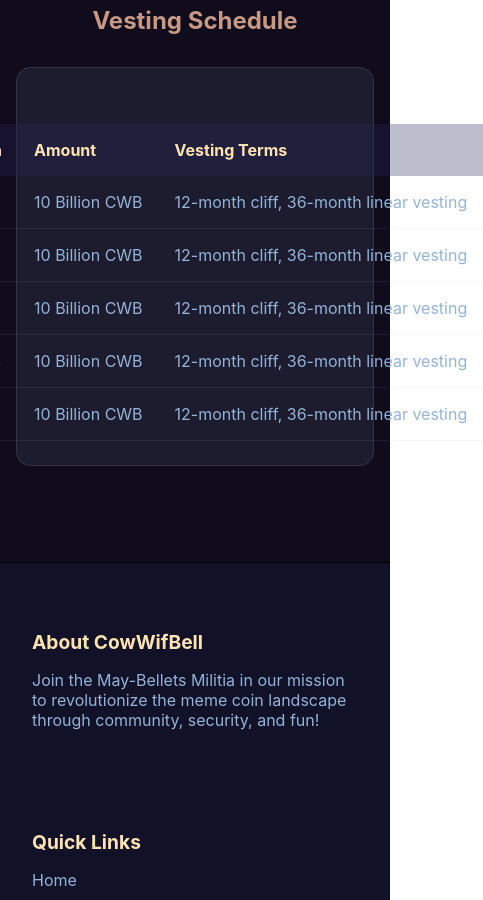
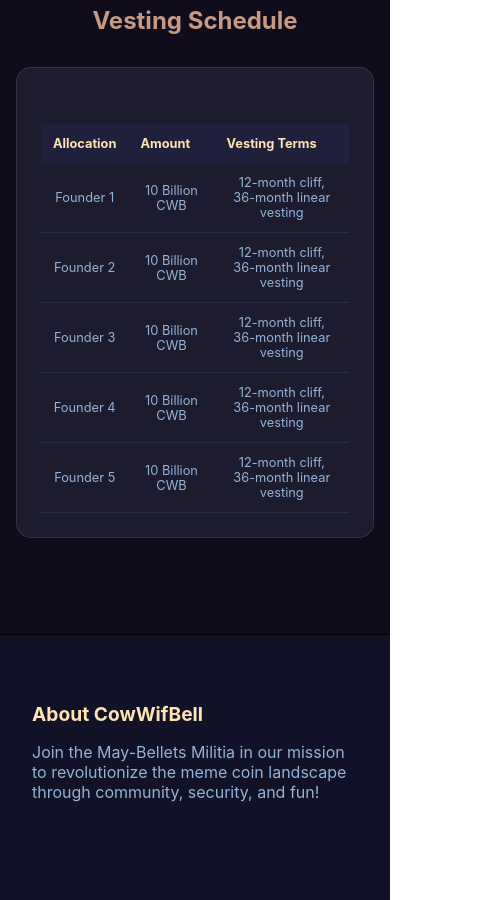
Before and after one commit to anyonmus1/work-experience-website, a React (Create React App) app: page /tokenomics in a window 390 px wide. Shown: the part 3180-4080 px from the top of the page, 483 px wide, since content can reach past the window. Built offline with nearby package versions, Linux system fonts and the light colour scheme; what @web3modal/ethereum, wagmi would draw is missing.

Commit message:
fixed table in tokenomics to be responsive

```diff
--- a/src/pages/Tokenomics/Tokenomics.js
+++ b/src/pages/Tokenomics/Tokenomics.js
@@ -106,24 +106,31 @@ function Tokenomics() {
       width: '100%',
       borderCollapse: 'collapse',
       marginTop: '2rem',
+      minWidth: 'auto', // Changed from fixed width
       overflowX: 'auto',
-      display: 'block',
-      '@media (minwidth: 768px)': {
-        display: 'table',
-      },
+      display: 'table', // Changed from block
+      fontSize: 'clamp(0.8rem, 1.5vw, 1rem)', // Add responsive font size
     },
     tableHeader: {
       backgroundColor: 'rgba(40, 38, 90, 0.3)',
-      padding: '1rem',
+      padding: '0.75rem', // Reduced padding for mobile
       textAlign: 'left',
       color: '#ffe3b3',
+      whiteSpace: 'normal', // Changed from nowrap
+      '@media (minwidth: 768px)': {
+        padding: '1rem',
         whiteSpace: 'nowrap',
       },
+    },
     tableCell: {
-      padding: '1rem',
+      padding: '0.75rem', // Reduced padding for mobile
       borderBottom: '1px solid rgba(147, 179, 216, 0.1)',
       color: '#93b3d8',
+      whiteSpace: 'normal', // Changed from nowrap
+      '@media (minwidth: 768px)': {
+        padding: '1rem',
         whiteSpace: 'nowrap',
+      },
     },
     featuresGrid: {
       display: 'grid',
@@ -421,7 +428,12 @@ function Tokenomics() {
               border: '1px solid rgba(252, 255, 244, 0.2)',
             }}
           >
-            <div style={{ overflowX: 'auto' }}>
+            <div style={{
+              overflowX: 'auto',
+              width: '100%',
+              WebkitOverflowScrolling: 'touch',
+              msOverflowStyle: '-ms-autohiding-scrollbar'
+            }}>
               <table style={styles.table}>
                 <thead>
                   <tr>
```
Lines whose indentation alone changed are shown as unchanged.
